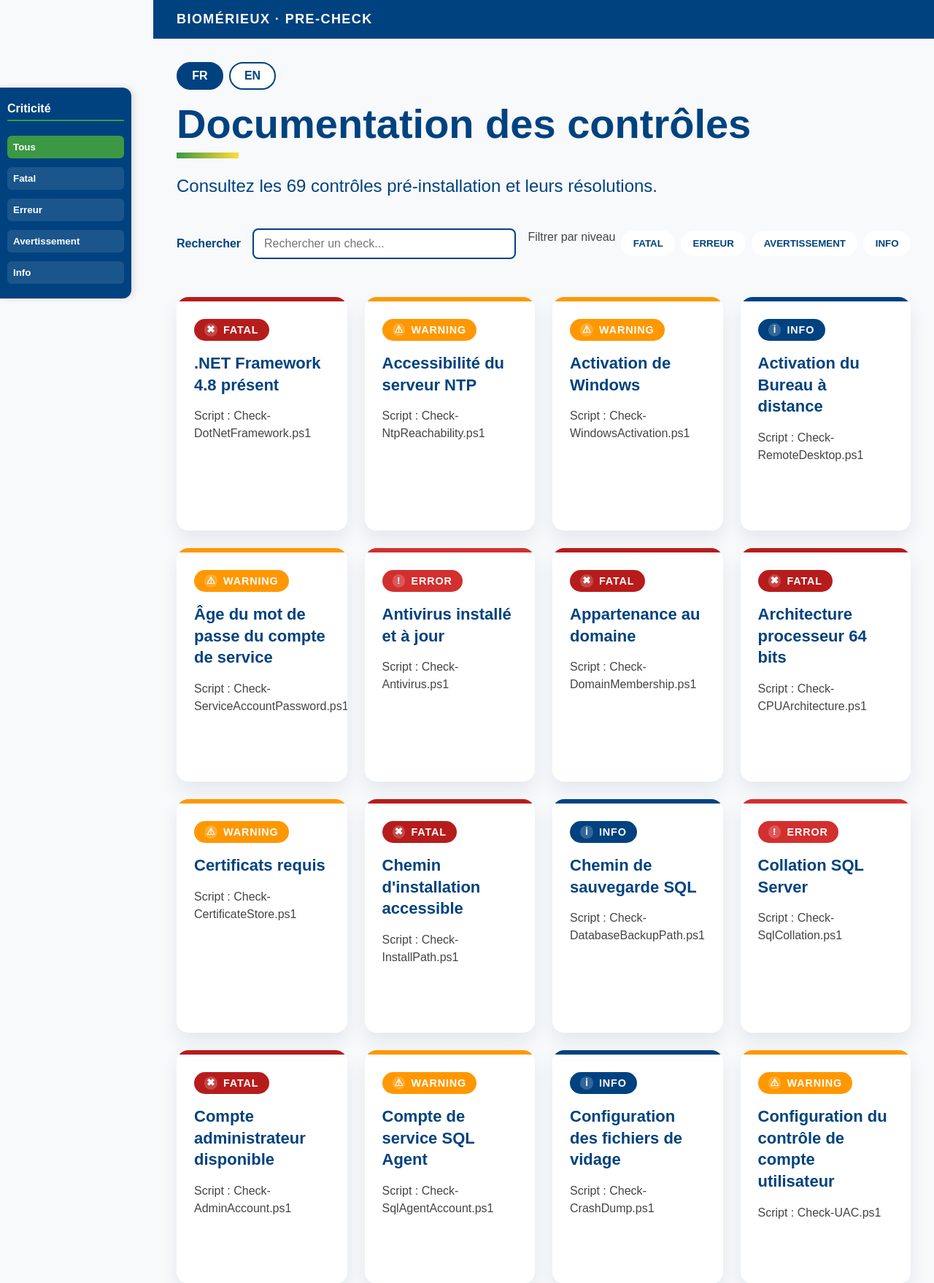
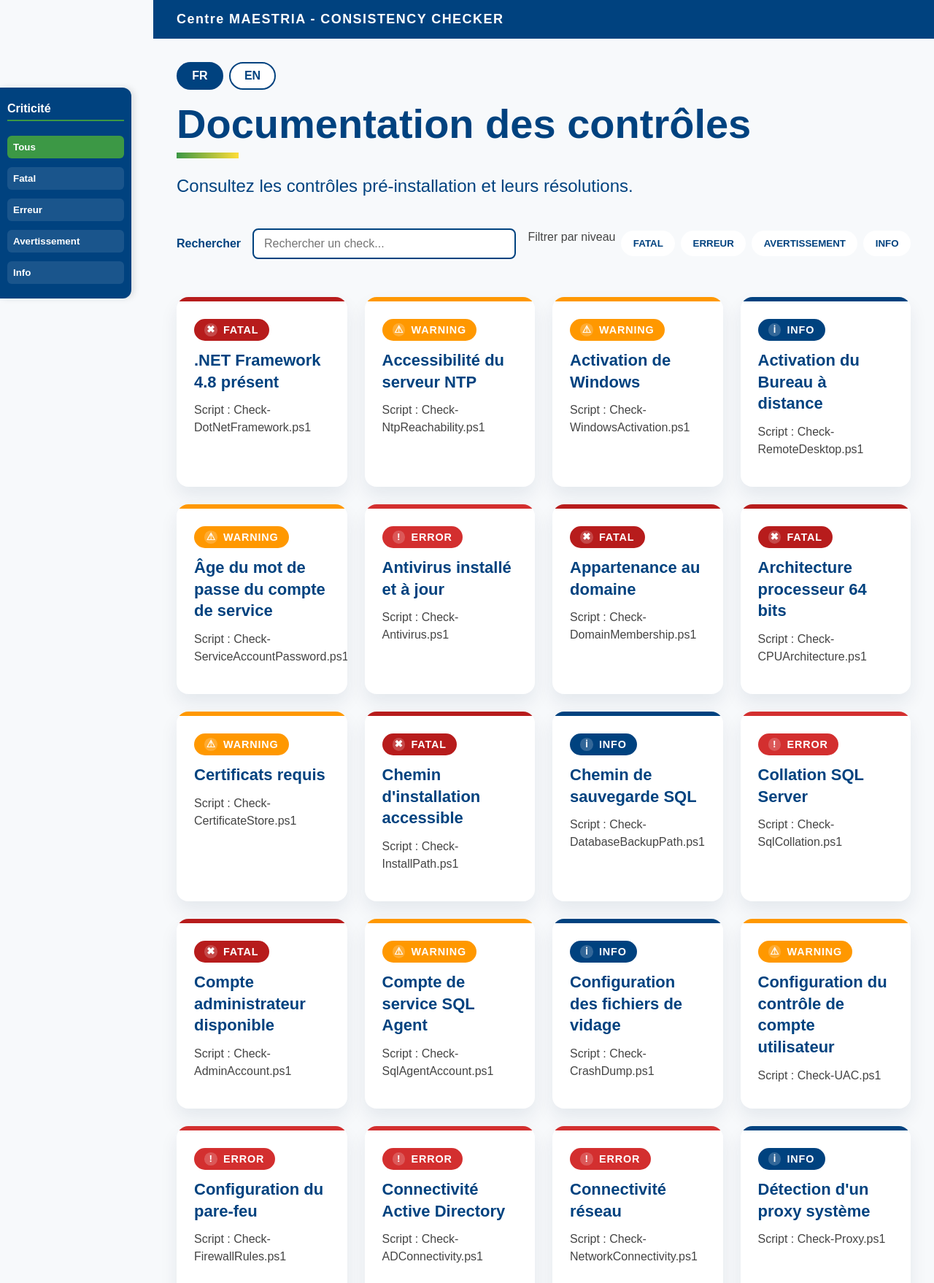
Before and after one commit to guilbonlebon/Docs-CC, a PHP site: page / in a window 1280 px wide. Shown: the top 1758 px of the page at 73% size. Run offline with PHP 8.4, Linux system fonts and the light colour scheme.

Commit message:
Update branding text and tighten card layout

```diff
--- a/assets/css/style.css
+++ b/assets/css/style.css
@@ -271,7 +271,7 @@ main {
   position: relative;
   width: 100%;
   height: 100%;
-  min-height: 320px;
+  min-height: 260px;
   transform-style: preserve-3d;
   transition: transform 0.6s cubic-bezier(0.25, 0.1, 0.25, 1);
 }
@@ -340,8 +340,8 @@ main {
 .card-front {
   display: flex;
   flex-direction: column;
-  gap: 1rem;
-  padding: calc(var(--card-padding) + 6px) var(--card-padding) calc(var(--card-padding) * 2.25);
+  gap: 0.75rem;
+  padding: calc(var(--card-padding) + 6px) var(--card-padding) var(--card-padding);
   background: #FFFFFF;
   color: var(--color-text);
   overflow: hidden;
@@ -362,8 +362,8 @@ main {
   flex-direction: column;
   justify-content: center;
   align-items: flex-start;
-  gap: 1.25rem;
-  padding: calc(var(--card-padding) * 1.25);
+  gap: 1rem;
+  padding: var(--card-padding);
   transform: rotateY(180deg);
   background: linear-gradient(135deg, var(--color-blue-light), var(--color-green-secondary));
   color: var(--color-blue-primary);
--- a/index.html
+++ b/index.html
@@ -8,7 +8,7 @@
   </head>
   <body data-page="index">
     <header class="primary-header">
-      <div class="brand">BIOMÉRIEUX · PRE-CHECK</div>
+      <div class="brand">Centre MAESTRIA - CONSISTENCY CHECKER</div>
     </header>
     <main>
       <div class="language-switcher">
@@ -16,7 +16,11 @@
         <button class="language-toggle" data-lang="en" data-fr="EN" data-en="EN">EN</button>
       </div>
       <h1 class="page-title" data-fr="Documentation des contrôles" data-en="Check documentation"></h1>
-      <p class="subtitle" data-fr="Consultez les 69 contrôles pré-installation et leurs résolutions." data-en="Browse the 69 pre-installation checks and their remediation steps."></p>
+      <p
+        class="subtitle"
+        data-fr="Consultez les contrôles pré-installation et leurs résolutions."
+        data-en="Browse the pre-installation checks and their remediation steps."
+      ></p>
       <section class="controls-panel">
         <label for="search" data-fr="Rechercher" data-en="Search"></label>
         <input
@@ -40,22 +44,6 @@
     </main>
     <footer class="primary-footer">
       <div class="footer-brand">MAESTRIA</div>
-      <div class="footer-links">
-        <div class="footer-column">
-          <h3 data-fr="Support" data-en="Support"></h3>
-          <ul>
-            <li><span data-fr="Centre de services" data-en="Service desk"></span></li>
-            <li><span data-fr="Documentation technique" data-en="Technical documentation"></span></li>
-          </ul>
-        </div>
-        <div class="footer-column">
-          <h3 data-fr="Mentions" data-en="Legal"></h3>
-          <ul>
-            <li><span data-fr="Mentions légales" data-en="Legal notice"></span></li>
-            <li><span data-fr="Politique de confidentialité" data-en="Privacy policy"></span></li>
-          </ul>
-        </div>
-      </div>
     </footer>
     <script src="assets/js/script.js"></script>
   </body>
```
